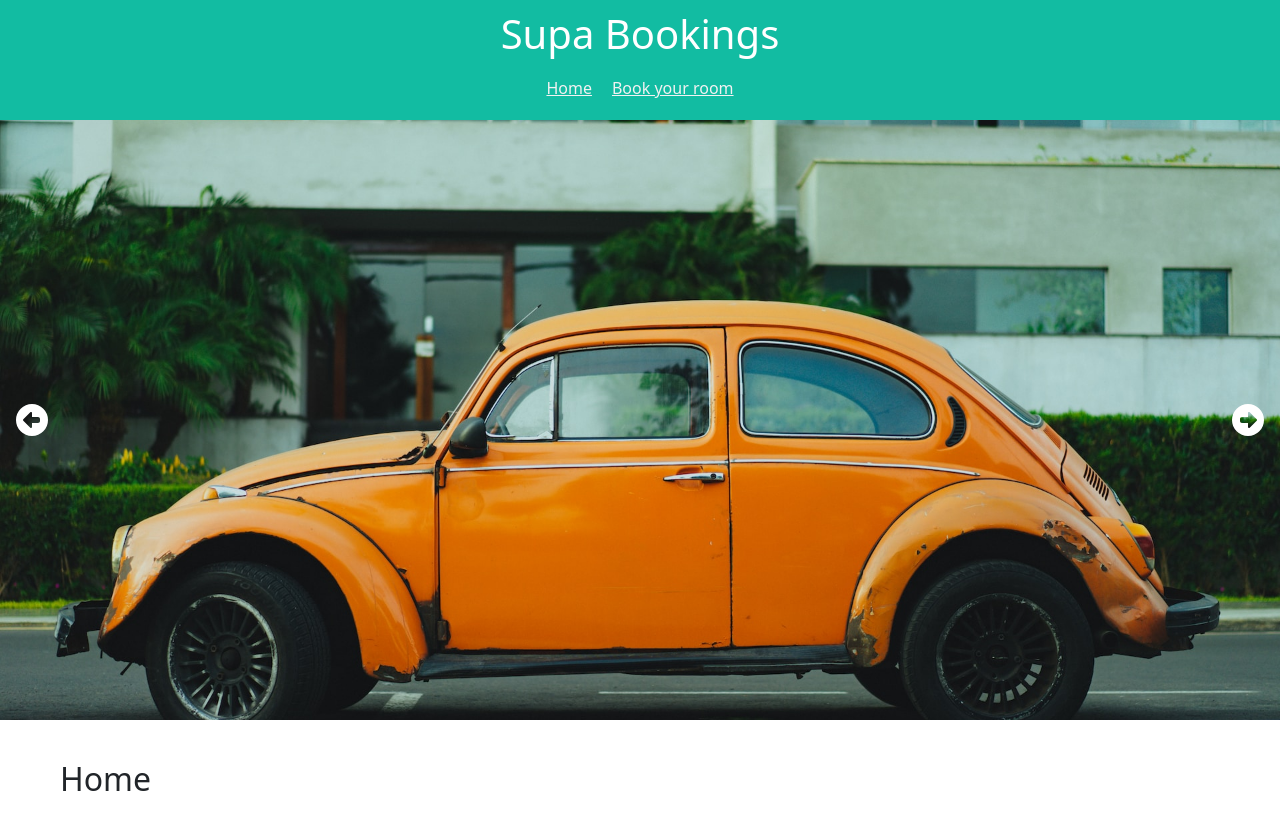
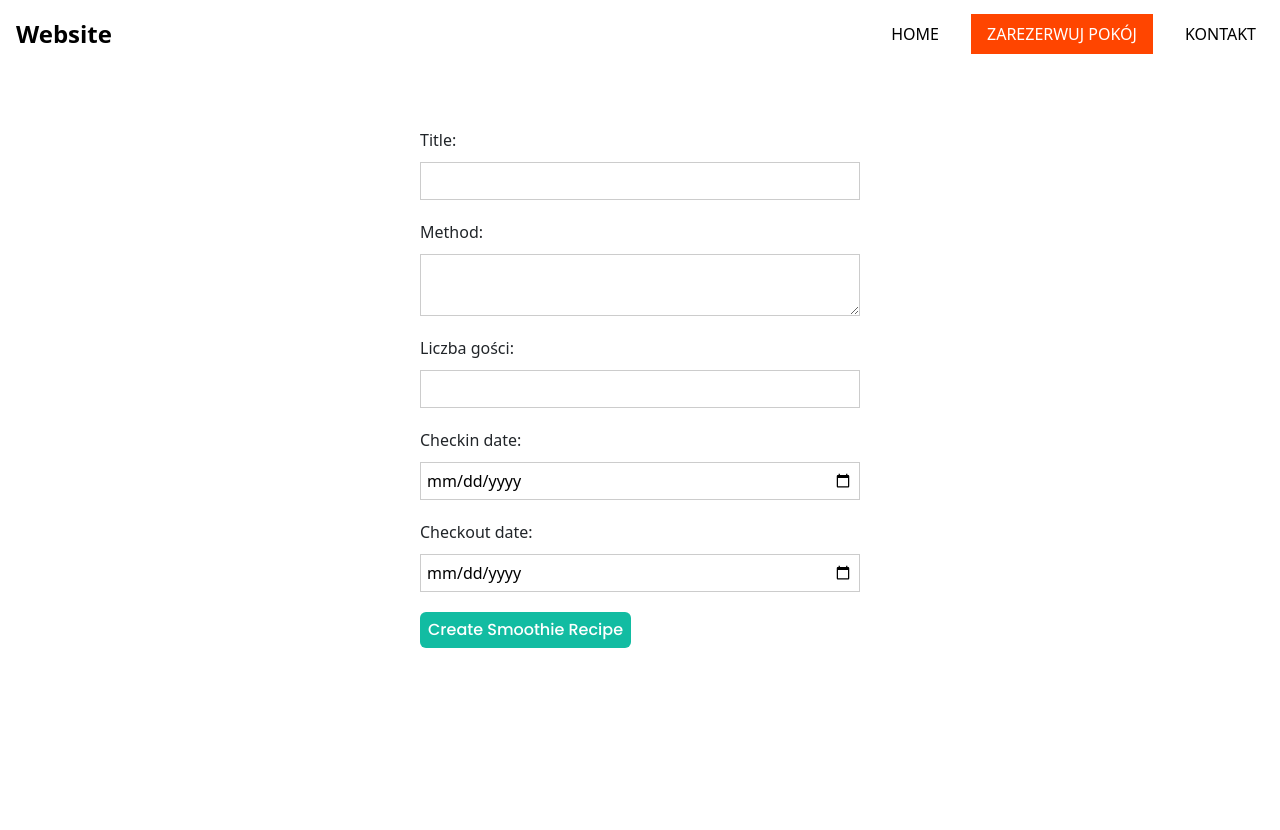
Before and after one commit to slavojanowski/bed-breakfast-treehouse, a React (Vite) app: page /rezerwacja in a window 1280 px wide. Before the commit this address led to /. Shown: the top 830 px of the page. After the commit the page ends 800 px from the top, so only its background shows below. Built offline with nearby package versions, Linux system fonts and the light colour scheme; no server answers; the database is empty.

Commit message:
Main Navbar edition

```diff
--- a/package.json
+++ b/package.json
@@ -14,11 +14,13 @@
     "@supabase/supabase-js": "^2.47.10",
     "bootstrap": "^5.3.3",
     "react": "^18.3.1",
+    "react-animated-slider": "^1.1.4",
     "react-bootstrap": "^2.10.7",
     "react-dom": "^18.3.1",
     "react-icons": "^5.4.0",
     "react-router": "^7.1.1",
-    "react-router-dom": "^7.1.1"
+    "react-router-dom": "^7.1.1",
+    "react-slideshow-image": "^4.3.2"
   },
   "devDependencies": {
     "@eslint/js": "^9.17.0",
--- a/src/App.css
+++ b/src/App.css
@@ -22,7 +22,7 @@ body {
   font-family: "Poppins";
   background: #f2f2f2;
 }
-nav {
+/* nav {
   background: var(--primary);
   padding: 10px 20px;
   text-align: center;
@@ -34,7 +34,7 @@ nav a {
 }
 nav h1 {
   color: #fff;
-}
+} */
 .page {
   max-width: 1200px;
   margin: 20px auto;
@@ -44,7 +44,7 @@ nav h1 {
 .booking-grid {
   margin-top: 40px;
   display: grid;
-  grid-template-columns: 1fr 1fr 1fr;
+  grid-template-columns: 1fr 1fr;
   gap: 40px;
 }
 
--- a/src/App.jsx
+++ b/src/App.jsx
@@ -1,37 +1,34 @@
-import { BrowserRouter as Router, Routes, Route, Link } from "react-router-dom";
+import { BrowserRouter as Router, Routes, Route } from "react-router-dom";
 import "./App.css";
+import { Navbar } from "./components/navbar/Navbar";
 
 // pages
 import Home from "./components/pages/Home";
-import Create from "./components/pages/Create";
+import BookRoom from "./components/pages/BookRoom";
 import Update from "./components/pages/Update";
-import MainSlider from "./components/main-slider/MainSlider";
+// import MainSlider from "./components/main-slider/MainSlider";
 
-// SLIDER
-import slideImg1 from "./components/main-slider/images/car-1.jpg";
-import slideImg2 from "./components/main-slider/images/car-2.jpg";
-import slideImg3 from "./components/main-slider/images/car-3.jpg";
-import slideImg4 from "./components/main-slider/images/car-4.jpg";
-import slideImg5 from "./components/main-slider/images/car-5.jpg";
+// // SLIDER
+// import slideImg1 from "./components/main-slider/images/car-1.jpg";
+// import slideImg2 from "./components/main-slider/images/car-2.jpg";
+// import slideImg3 from "./components/main-slider/images/car-3.jpg";
+// import slideImg4 from "./components/main-slider/images/car-4.jpg";
+// import slideImg5 from "./components/main-slider/images/car-5.jpg";
 
-const IMAGES = [slideImg1, slideImg2, slideImg3, slideImg4, slideImg5];
+// const images = [slideImg1, slideImg2, slideImg3, slideImg4, slideImg5];
 
 function App() {
   return (
     <>
       <Router>
-        <nav>
-          <h1>Supa Bookings</h1>
-          <Link to="/">Home</Link>
-          <Link to="/create">Book your room</Link>
-        </nav>
-        <div className="slider-container">
-          <MainSlider imageUrls={IMAGES} />
-        </div>
+        <Navbar />
+        {/* <div className="slider-container">
+          <MainSlider imageUrls={images} />
+        </div> */}
 
         <Routes>
           <Route path="/" element={<Home />} />
-          <Route path="/create" element={<Create />} />
+          <Route path="/rezerwacja" element={<BookRoom />} />
           <Route path="/:id" element={<Update />} />
         </Routes>
       </Router>
--- a/src/components/BookingCard.jsx
+++ b/src/components/bookings/BookingCard.jsx
@@ -1,6 +1,6 @@
 import PropTypes from "prop-types";
 import { Link } from "react-router-dom";
-import supabase from "../config/supabaseClient";
+import supabase from "../../config/supabaseClient";
 
 const BookingCard = ({ booking, onDelete }) => {
   const handleDelete = async () => {
@@ -21,8 +21,9 @@ const BookingCard = ({ booking, onDelete }) => {
 
   return (
     <div className="booking-card">
-      <h5>Checkin date: {booking.checkin_date}</h5>
-      <h5>Checkout date: {booking.checkout_date}</h5>
+      <h4>Data złożenia rezerwacji{booking.created_at}</h4>
+      <h5>Początek pobytu: {booking.checkin_date}</h5>
+      <h5>koniec pobytu {booking.checkout_date}</h5>
       <h3>{booking.title}</h3>
       <p>{booking.method}</p>
       <div className="rating">Liczba gości: {booking.rating}</div>
@@ -40,7 +41,9 @@ const BookingCard = ({ booking, onDelete }) => {
 
 BookingCard.propTypes = {
   booking: PropTypes.shape({
-    id: PropTypes.string.isRequired,
+    // id: PropTypes.string.isRequired,
+    id: PropTypes.oneOfType([PropTypes.string, PropTypes.number]).isRequired,
+    created_at: PropTypes.string.isRequired,
     checkin_date: PropTypes.string.isRequired,
     checkout_date: PropTypes.string.isRequired,
     title: PropTypes.string.isRequired,
--- a/src/components/main-slider/MainSlider.jsx
+++ b/src/components/main-slider/MainSlider.jsx
@@ -7,7 +7,7 @@ export default function MainSlider({ imageUrls }) {
   const [imageIndex, setImageIndex] = useState(0);
 
   const showNextImage = () => {
-    if (imageIndex < imageUrls.length - 1) {
+    if (imageIndex !== imageUrls.length - 1) {
       setImageIndex(imageIndex + 1);
     } else {
       setImageIndex(0);
@@ -15,7 +15,7 @@ export default function MainSlider({ imageUrls }) {
   };
 
   const showPrevImage = () => {
-    if (imageIndex > 0) {
+    if (imageIndex) {
       setImageIndex(imageIndex - 1);
     } else {
       setImageIndex(imageUrls.length - 1);
@@ -36,7 +36,6 @@ export default function MainSlider({ imageUrls }) {
         className="img-slider-img"
         alt="Slider slide"
       />
-
       <button
         onClick={showNextImage}
         className="img-slider-btn"
--- a/src/components/main-slider/css/main-slider.css
+++ b/src/components/main-slider/css/main-slider.css
@@ -27,13 +27,9 @@
   display: block;
   flex-shrink: 0;
   flex-grow: 0;
-  -webkit-transition: all 3000ms ease-in-out;
-  transition: all 3000ms ease-in-out;
+  -webkit-transition: all 300ms ease-in-out;
+  transition: all 300ms ease-in-out;
 }
-
-/* ------------------------------- */
-
-/* ------------------------------- */
 
 .img-slider-btn {
   all: unset;
@@ -116,13 +112,13 @@
   z-index: 100;
 }
 
-@media not (prefers-reduced-motion) {
-  /* .img-slider-img {
+/* @media not (prefers-reduced-motion) {
+  .img-slider-img {
     transition: translate 300ms ease-in-out;
-  } */
+  }
 
   .img-slider-btn:hover > *,
   .img-slider-btn:focus-visible > * {
     animation: squish 200ms ease-in-out;
   }
-}
+} */
--- /dev/null
+++ b/src/components/navbar/Navbar.jsx
@@ -0,0 +1,31 @@
+import { useState } from "react";
+import "./Navbar.css";
+import { Link, NavLink } from "react-router-dom";
+
+export const Navbar = () => {
+  const [menuOpen, setMenuOpen] = useState(false);
+
+  return (
+    <nav>
+      <Link to="/" className="title">
+        Website
+      </Link>
+      <div className="menu" onClick={() => setMenuOpen(!menuOpen)}>
+        <span></span>
+        <span></span>
+        <span></span>
+      </div>
+      <ul className={menuOpen ? "open" : ""}>
+        <li>
+          <NavLink to="/">HOME</NavLink>
+        </li>
+        <li>
+          <NavLink to="/rezerwacja">ZAREZERWUJ POKÓJ</NavLink>
+        </li>
+        <li>
+          <NavLink to="/kontakt">KONTAKT</NavLink>
+        </li>
+      </ul>
+    </nav>
+  );
+};
--- /dev/null
+++ b/src/components/navbar/navbar.css
@@ -0,0 +1,96 @@
+.active {
+  background-color: orangered;
+  color: #ffffff;
+}
+
+nav {
+  display: flex;
+  justify-content: space-between;
+  align-items: center;
+  background-color: #ffffff;
+  color: rgb(0, 0, 0);
+  position: sticky;
+  top: 0;
+}
+
+nav .title {
+  font-size: 1.5rem;
+  margin: 1rem;
+  font-weight: bold;
+  text-decoration: none;
+  color: rgb(0, 0, 0);
+}
+
+nav ul {
+  display: flex;
+  margin-bottom: 0;
+}
+
+nav ul li {
+  list-style: none;
+}
+
+nav ul li a {
+  display: block;
+  text-decoration: none;
+  color: rgb(0, 0, 0);
+  padding: 0.5rem 1rem;
+  margin: 0 0.5rem;
+}
+nav ul li a.active:hover {
+  color: #ffffff;
+}
+
+nav ul li a:not(.active):hover {
+  background-color: orangered;
+  color: #ffffff;
+}
+
+nav .menu {
+  display: none;
+  position: absolute;
+  top: 0.75rem;
+  right: 0.5rem;
+  flex-direction: column;
+  justify-content: space-between;
+  width: 2.25rem;
+  height: 2rem;
+}
+
+nav .menu span {
+  height: 0.4rem;
+  width: 100%;
+  background-color: #fff;
+  border-radius: 0.2rem;
+}
+
+@media (max-width: 480px) {
+  nav .menu {
+    display: flex;
+  }
+
+  nav {
+    flex-direction: column;
+    align-items: flex-start;
+  }
+
+  nav ul {
+    display: none;
+    flex-direction: column;
+    width: 100%;
+    margin-bottom: 0.25rem;
+  }
+
+  nav ul.open {
+    display: flex;
+  }
+
+  nav ul li {
+    width: 100%;
+    text-align: center;
+  }
+
+  nav ul li a {
+    margin: 0.2rem 0.5rem;
+  }
+}
--- a/src/components/pages/Create.jsx
+++ b/src/components/pages/BookRoom.jsx
@@ -2,7 +2,7 @@ import supabase from "../../config/supabaseClient";
 import { useNavigate } from "react-router-dom";
 import { useState } from "react";
 
-const Create = () => {
+const BookRoom = () => {
   const navigate = useNavigate();
 
   const [title, setTitle] = useState("");
@@ -86,4 +86,4 @@ const Create = () => {
     </div>
   );
 };
-export default Create;
+export default BookRoom;
--- a/src/components/pages/Home.jsx
+++ b/src/components/pages/Home.jsx
@@ -1,6 +1,19 @@
 import supabase from "../../config/supabaseClient";
 import { useState, useEffect } from "react";
-import BookingCard from "../BookingCard";
+import BookingCard from "../bookings/BookingCard";
+// import MainSlider from "../main-slider/MainSlider";
+import PropTypes from "prop-types";
+
+import MainSlider from "../main-slider/MainSlider";
+
+// SLIDER
+import slideImg1 from "../main-slider/images/car-1.jpg";
+import slideImg2 from "../main-slider/images/car-2.jpg";
+import slideImg3 from "../main-slider/images/car-3.jpg";
+import slideImg4 from "../main-slider/images/car-4.jpg";
+import slideImg5 from "../main-slider/images/car-5.jpg";
+
+const images = [slideImg1, slideImg2, slideImg3, slideImg4, slideImg5];
 
 const Home = () => {
   const [fetchError, setFetchError] = useState(null);
@@ -30,8 +43,11 @@ const Home = () => {
   }, []);
 
   return (
+    <>
+      <div className="slider-container">
+        <MainSlider imageUrls={images} />
+      </div>
       <div className="page home">
-      <h2>Home</h2>
         {fetchError && <p>{fetchError}</p>}
         {bookings && (
           <div className="bookings">
@@ -48,7 +64,12 @@ const Home = () => {
           </div>
         )}
       </div>
+    </>
   );
 };
 
+Home.propTypes = {
+  images: PropTypes.arrayOf(PropTypes.string),
+};
+
 export default Home;
```
Also changed, not shown: 1 other file (tests, documents, lock files or other folders). Lines whose indentation alone changed are shown as unchanged.
